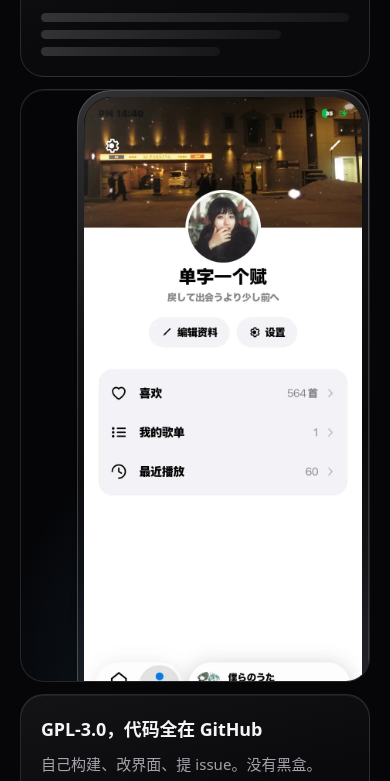
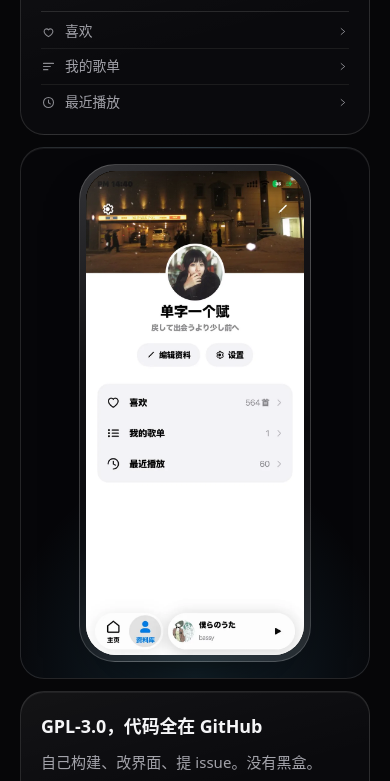
Before and after one commit to Fu-craft/YunYin, a plain HTML site: page site/index.html in a window 390 px wide. Shown: the part 6010-6791 px from the top of the page. Drawn offline with Linux system fonts and the light colour scheme.

Commit message:
site: 资料库卡片改为真实列表项；截图卡片居中

```diff
--- a/site/index.html
+++ b/site/index.html
@@ -294,9 +294,23 @@
             <h3>资料库</h3>
             <p>歌单、专辑、榜单、喜欢的歌、最近播放，都在一处。</p>
           </div>
-          <div class="card__rows" aria-hidden="true">
-            <span></span><span></span><span></span>
-          </div>
+          <ul class="card__rows" aria-label="资料库里的内容">
+            <li>
+              <svg class="icon card__rows-icon" viewBox="0 0 24 24" aria-hidden="true"><path d="M12 20.2c-3.9-2.4-7-4.9-7-8.2A3.9 3.9 0 0 1 12 9.4a3.9 3.9 0 0 1 7 2.6c0 3.3-3.1 5.8-7 8.2Z"/></svg>
+              <span class="card__rows-label">喜欢</span>
+              <svg class="icon card__rows-chevron" viewBox="0 0 24 24" aria-hidden="true"><path d="M9.5 6.5 16 12l-6.5 5.5"/></svg>
+            </li>
+            <li>
+              <svg class="icon card__rows-icon" viewBox="0 0 24 24" aria-hidden="true"><path d="M4 7h16M4 12h11M4 17h7"/></svg>
+              <span class="card__rows-label">我的歌单</span>
+              <svg class="icon card__rows-chevron" viewBox="0 0 24 24" aria-hidden="true"><path d="M9.5 6.5 16 12l-6.5 5.5"/></svg>
+            </li>
+            <li>
+              <svg class="icon card__rows-icon" viewBox="0 0 24 24" aria-hidden="true"><circle cx="12" cy="12" r="8"/><path d="M12 8v4.4l3 1.8"/></svg>
+              <span class="card__rows-label">最近播放</span>
+              <svg class="icon card__rows-chevron" viewBox="0 0 24 24" aria-hidden="true"><path d="M9.5 6.5 16 12l-6.5 5.5"/></svg>
+            </li>
+          </ul>
         </article>
 
         <article class="card card--shot reveal" style="--i:4">
--- a/site/styles.css
+++ b/site/styles.css
@@ -1084,38 +1084,52 @@ code { font-family: var(--mono); font-size: .92em; color: var(--brand-ink); }
 
 .card__rows {
   margin-top: auto;
-  display: grid;
-  gap: 8px;
+  padding-top: 2px;
+  border-top: 1px solid var(--line);
 }
-.card__rows span {
-  display: block;
-  height: 9px;
-  border-radius: 999px;
-  background: linear-gradient(90deg, rgba(255, 255, 255, .16), rgba(255, 255, 255, .05));
+.card__rows li {
+  display: flex;
+  align-items: center;
+  gap: 9px;
+  padding: 6px 0;
+  border-bottom: 1px solid rgba(255, 255, 255, .07);
+  font-size: .86rem;
+  color: var(--ink-2);
 }
-.card__rows span:nth-child(2) { width: 78%; }
-.card__rows span:nth-child(3) { width: 58%; }
+.card__rows li:last-child { padding-bottom: 0; border-bottom: 0; }
+.card__rows-label { flex: 1; }
+.card__rows-icon {
+  width: 15px;
+  height: 15px;
+  color: var(--ink-3);
+}
+.card__rows-chevron {
+  width: 13px;
+  height: 13px;
+  color: var(--ink-3);
+}
 
 .card--shot {
   grid-column: 3;
   grid-row: 1 / span 2;
-  padding: 0;
+  padding: clamp(16px, 2vw, 26px);
   min-height: 396px;
   display: flex;
-  align-items: flex-end;
+  align-items: center;
   justify-content: center;
   background:
     radial-gradient(80% 60% at 50% 100%, rgba(90, 200, 250, .14), transparent 70%),
     rgba(9, 9, 13, .4);
 }
 .phone--mini {
-  width: 84%;
-  margin-bottom: -12%;
-  border-bottom-left-radius: 0;
-  border-bottom-right-radius: 0;
-  box-shadow: 0 -10px 60px -20px rgba(0, 0, 0, .8);
+  /* fully inside its card and centred on both axes — same equal-gap framing at every width */
+  width: min(100%, 232px);
+  margin: 0;
+  padding: 6px;
+  border-radius: 36px;
+  box-shadow: 0 26px 60px -30px rgba(0, 0, 0, .8);
 }
-.phone--mini .phone__screen { border-bottom-left-radius: 0; border-bottom-right-radius: 0; }
+.phone--mini .phone__screen { border-radius: 30px; }
 
 .card--oss {
   grid-column: 1 / -1;
@@ -1294,10 +1308,15 @@ code { font-family: var(--mono); font-size: .92em; color: var(--brand-ink); }
   .phone--glass, .phone--lyrics, .phone--search { width: clamp(220px, 52vw, 280px); }
 
   .bento { grid-template-columns: repeat(2, minmax(0, 1fr)); }
-  .card--field { grid-column: span 2; grid-row: auto; min-height: 340px; }
-  .card--shot { grid-column: auto; grid-row: auto; min-height: 320px; }
-  .card--seek, .card--downloads, .card--library { grid-column: auto; grid-row: auto; }
-  .card--oss { grid-column: 1 / -1; grid-row: auto; }
+  /* 2-column masonry: field across the top, then seek/downloads, then the library card
+     beside the tall screenshot card, with the GPL card closing the left column. This keeps
+     the library card at its own content height instead of stretching it beside the phone. */
+  .card--field { grid-column: 1 / -1; grid-row: 1; min-height: 340px; }
+  .card--seek { grid-column: 1; grid-row: 2; }
+  .card--downloads { grid-column: 2; grid-row: 2; }
+  .card--library { grid-column: 1; grid-row: 3; }
+  .card--shot { grid-column: 2; grid-row: 3 / span 2; min-height: 320px; }
+  .card--oss { grid-column: 1; grid-row: 4; flex-direction: column; align-items: flex-start; gap: 12px; }
 
   .download-panel { grid-template-columns: minmax(0, 1fr); }
   .download__mark { order: -1; min-height: 190px; }
@@ -1336,7 +1355,12 @@ code { font-family: var(--mono); font-size: .92em; color: var(--brand-ink); }
   .karaoke__foot { flex-wrap: wrap; }
 
   .bento { grid-template-columns: minmax(0, 1fr); gap: 12px; }
-  .card--field { grid-column: auto; }
+  .card--field,
+  .card--seek,
+  .card--downloads,
+  .card--library,
+  .card--shot,
+  .card--oss { grid-column: auto; grid-row: auto; }
   .card--oss { flex-direction: column; align-items: flex-start; }
 
   .facts { grid-template-columns: repeat(2, minmax(0, 1fr)); gap: 16px; }
```
